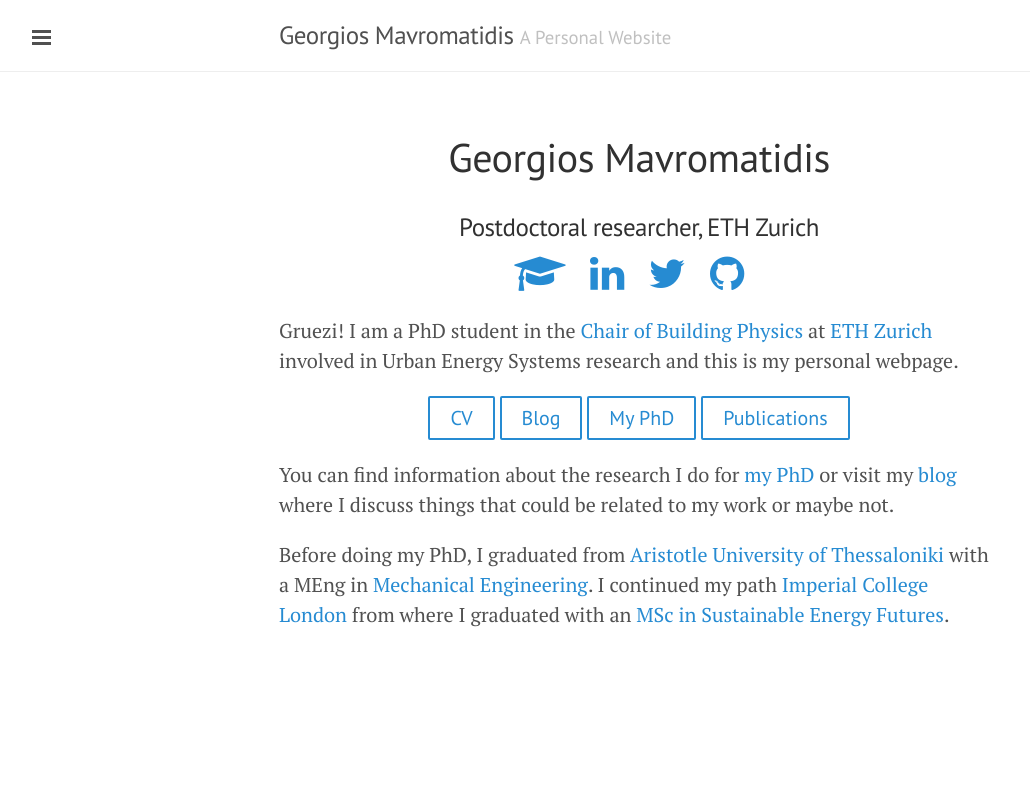
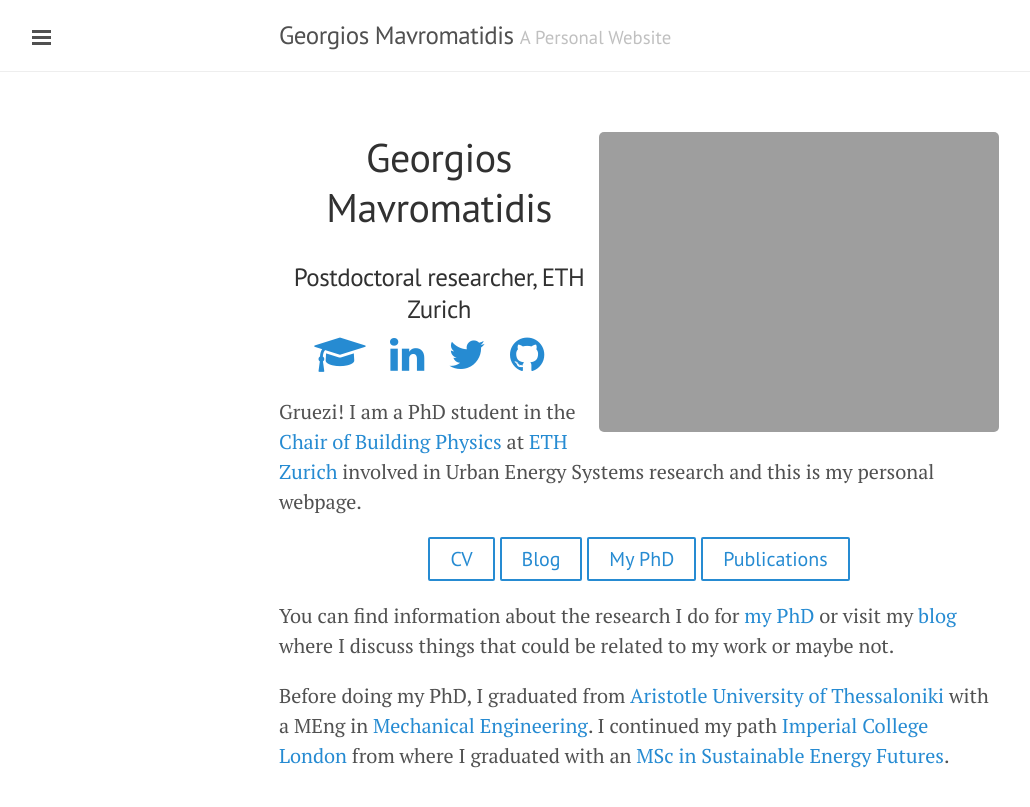
Before and after one commit to gmavrom33/gmavrom.github.io, a Jekyll site: the page built from index.md, in a window 1280 px wide. Shown: the top 807 px of the page, without its empty margins (1-1031 px from the left). Built offline with Jekyll 4.4.1, drawn with Linux system fonts in a browser that asks for light colours.

Commit message:
Update index.md

```diff
--- a/index.md
+++ b/index.md
@@ -3,7 +3,7 @@
 title: Home
 ---
 
-<!-- <img align="right" src="https://s.gravatar.com/avatar/f4d99d27a868f6337e9da141ef0d0c08?s=80">-->
+<img align="right" src="http://mavromatidis.me/downloads/Mavromatidis_circle.png">
 
 <center> <h1>Georgios Mavromatidis</h1> </center>
 
```
